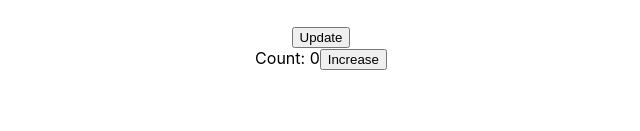
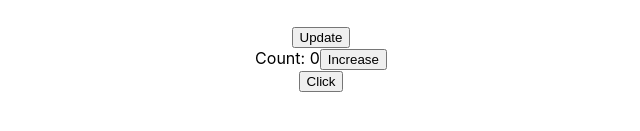
Before and after one commit to ddutta2/ReactJS-Learn-Project, a React (Create React App) app: page / in a window 1280 px wide. Shown: the part 177-308 px from the top of the page, without its empty margins (319-959 px from the left). Built offline with nearby package versions, Linux system fonts and the light colour scheme.

Commit message:
functional event handling added

```diff
--- a/src/App.js
+++ b/src/App.js
@@ -5,6 +5,7 @@
 import Welcome from './components/Welcome';
 import Message from './components/Message';
 import Counter from './components/Counter';
+import FunctionClick from './components/FunctionClick';
 
 function App() {
   return (
@@ -13,6 +14,7 @@
       <Welcome name="Debu" heroName="DD"/>
       <Message/>
       <Counter addValue="1"/>
+      <FunctionClick/>
     </div>
   );
 }
--- /dev/null
+++ b/src/components/FunctionClick.js
@@ -0,0 +1,15 @@
+import React from 'react'
+
+function FunctionClick() {
+    function clickHandle() {
+        console.log("Button Clicked");
+    }
+
+    return (
+        <div>
+            <button onClick={clickHandle}>Click</button>
+        </div>
+    )
+}
+
+export default FunctionClick
```
